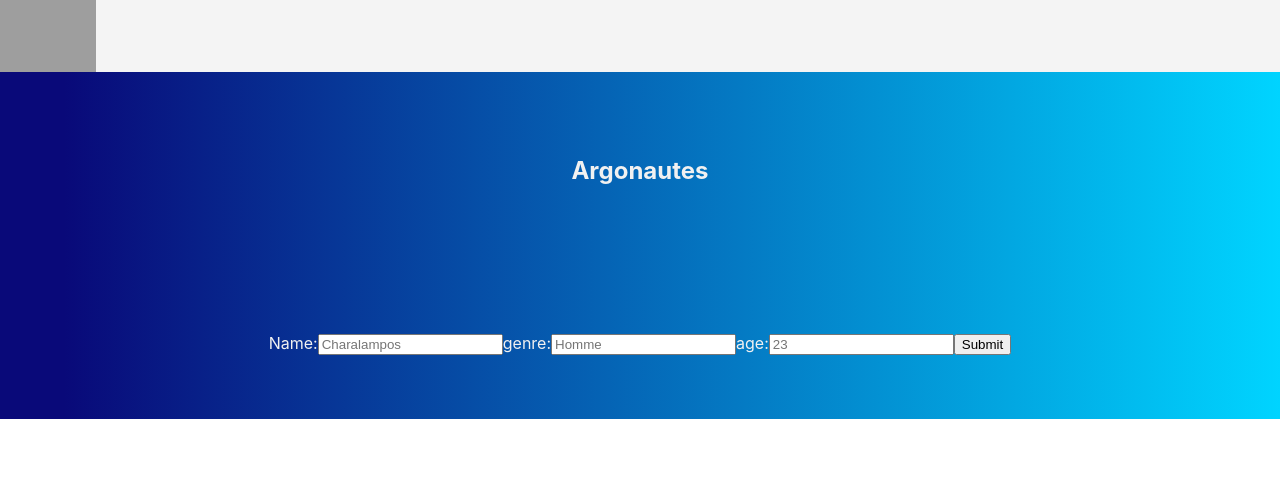
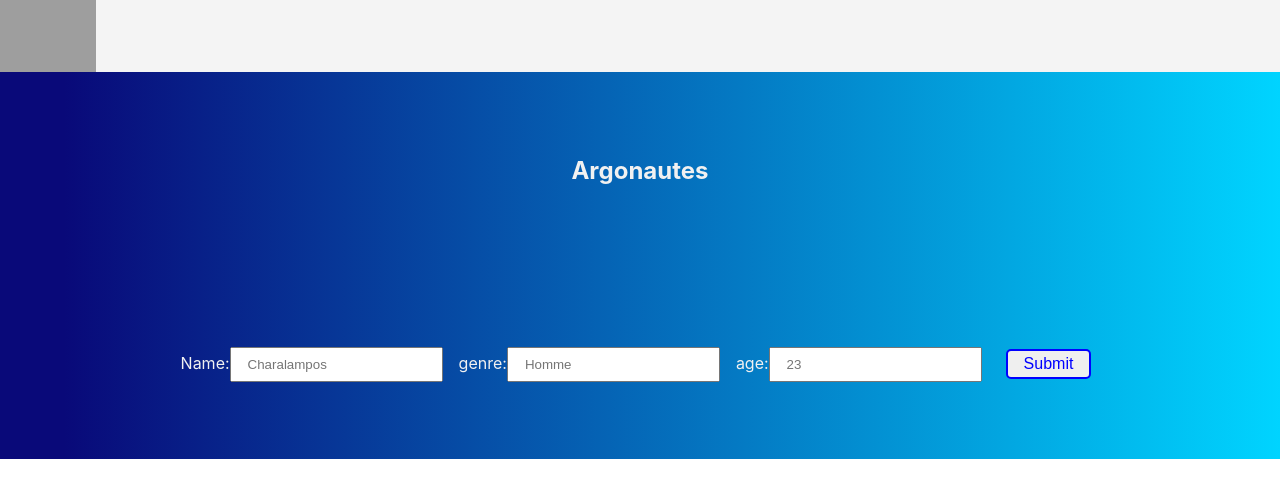
Before and after one commit to thomas37000/argos, a React (Create React App) app: page / in a window 1280 px wide. Shown: the top 498 px of the page. Built offline with nearby package versions, Linux system fonts and the light colour scheme; grey boxes are pictures that could not be loaded.

Commit message:
styled the inputs

```diff
--- a/src/components/Form.jsx
+++ b/src/components/Form.jsx
@@ -3,7 +3,7 @@ import styled from "styled-components";
 
 export default function Form() {
   const Wrapper = styled.section`
-    padding: 4rem;
+    padding: 4em;
     background: rgb(2, 0, 36);
     background: linear-gradient(
       90deg,
@@ -13,25 +13,50 @@ export default function Form() {
     color: #f1f1f1;
   `;
 
+  const Label = styled.label`
+    padding: 0.5rem;
+  `;
+
+  const Input = styled.input.attrs(({ type }) => ({
+    type: type || "text",
+  }))`
+    margin: 1.5vh 0;
+    padding: 0.5rem 1rem;
+  `;
+
+  const Inputt = styled.input.attrs({
+    type: "submit",
+    value: "Submit",
+  })`
+    background: "#fff";
+    color: blue;
+    font-size: 1em;
+    margin: 1em;
+    padding: 0.25em 1em;
+    border: 2px solid blue;
+    border-radius: 5px;
+  `;
+
   return (
     <>
       <Wrapper>
         <form className="">
-          <label>
+          <Label>
             Name:
-            <input type="text" name="nom" placeholder="Charalampos" />
-          </label>
+            <Input name="nom" placeholder="Charalampos" />
+          </Label>
 
-          <label>
+          <Label>
             genre:
-            <input type="text" name="genre" placeholder="Homme" />
-          </label>
+            <Input name="genre" placeholder="Homme" />
+          </Label>
 
-          <label>
+          <Label>
             age:
-            <input type="text" name="age" placeholder="23" className="" />
-          </label>
-          <input type="submit" value="Submit" />
+            <Input name="age" placeholder="23" />
+          </Label>
+
+          <Inputt />
         </form>
       </Wrapper>
     </>
```
